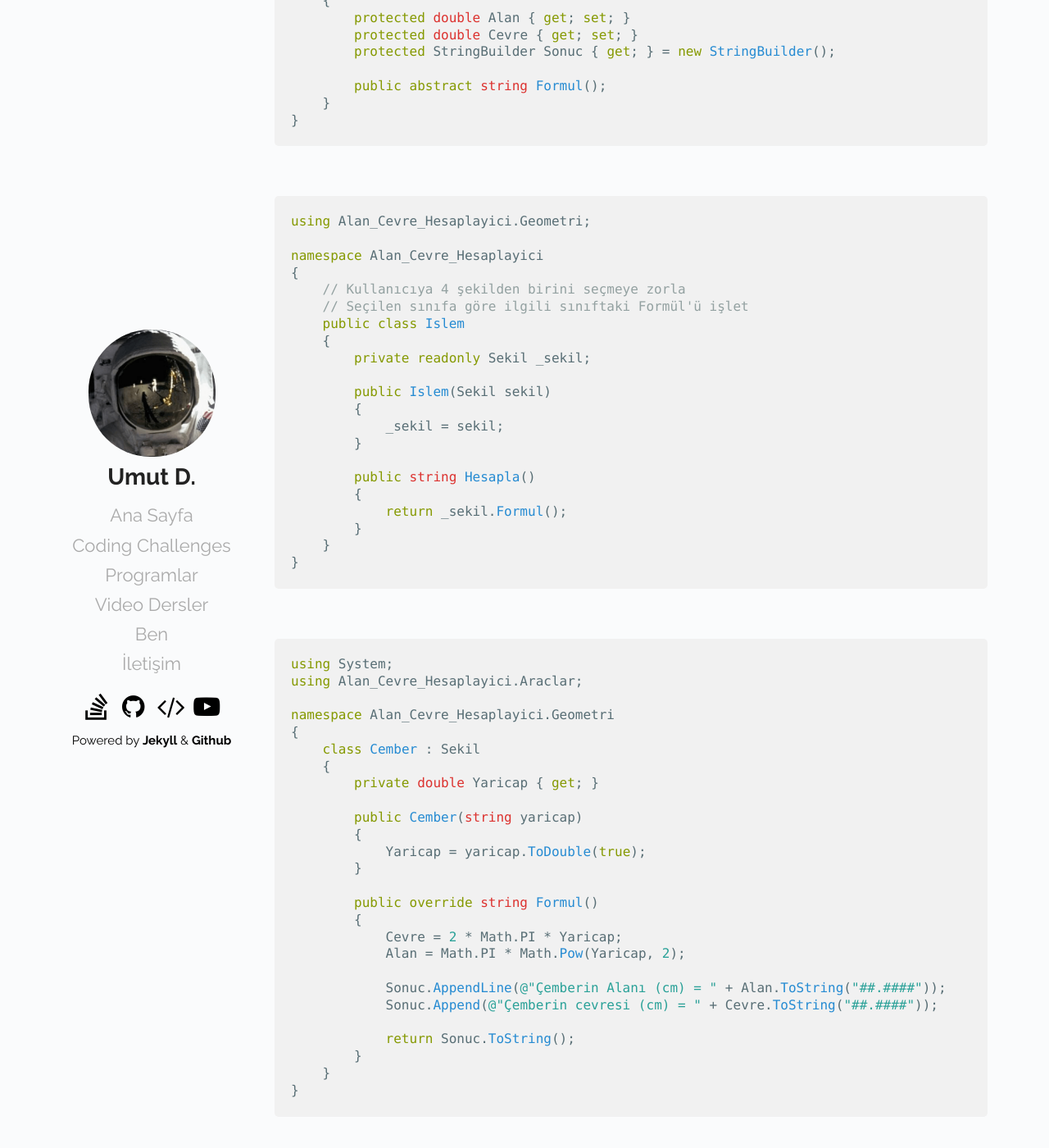
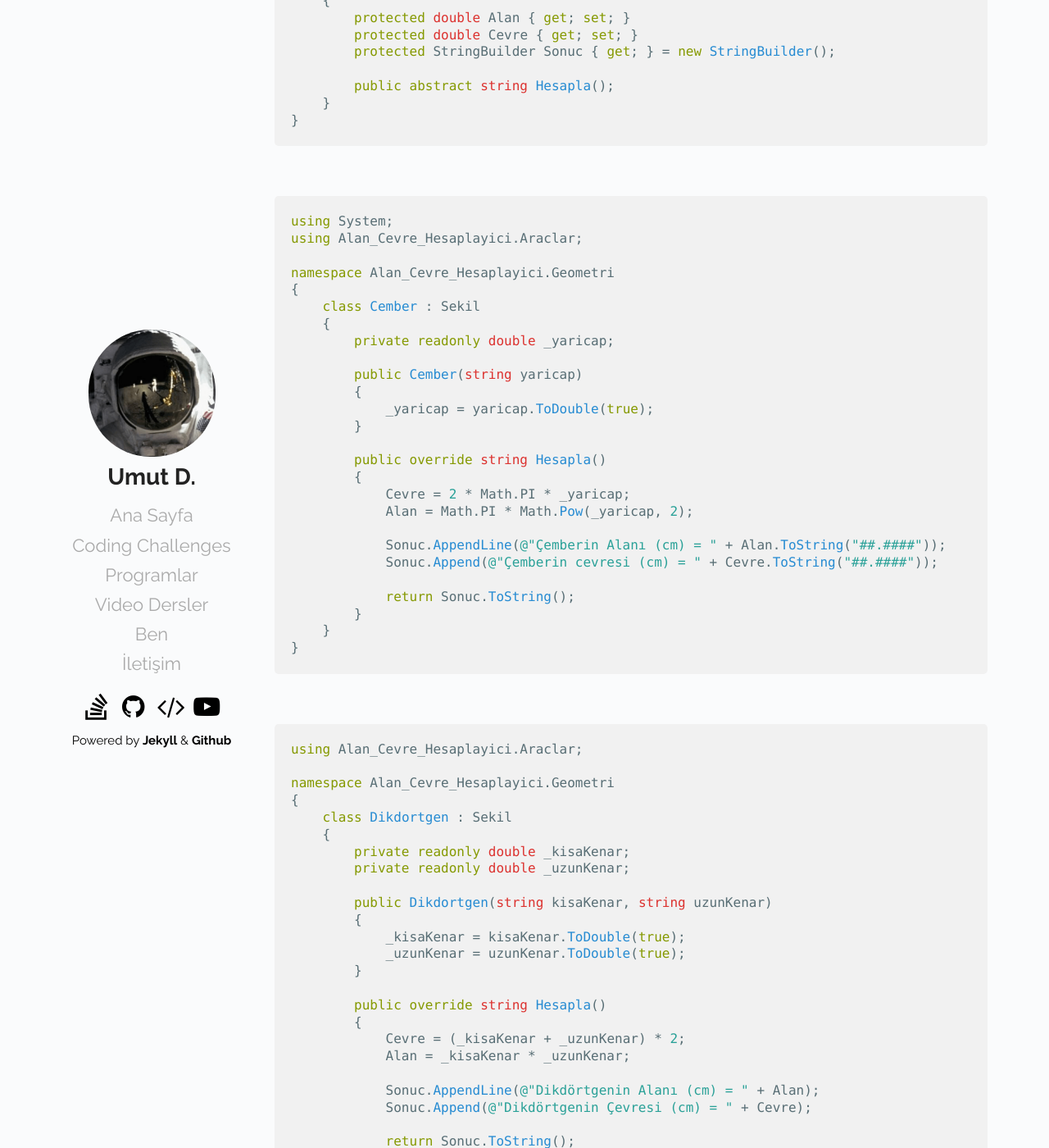
Before and after one commit to Umut-D/umutd.com, a Jekyll site: the page built from _posts/programlar/2019-12-22-alan-cevre-hesaplayici.md, in a window 1280 px wide and 1400 px high, scrolled down 1131 px. Shown: the whole window at 82% size. Built offline with Jekyll 4.4.1, drawn with Linux system fonts in a browser that asks for light colours; some of the changed text lies outside the part shown.

Commit message:
Alan Cevre Hesaplayici guncellendi

````diff
--- a/_posts/programlar/2019-12-15-alan-cevre-hesaplayici.md
+++ b/_posts/programlar/2019-12-22-alan-cevre-hesaplayici.md
@@ -18,7 +18,7 @@ Soyut sınıf (Abstract Class) ve Polymorphism (Çok Biçimlilik) ile alan ve ç
 - Üçgenin alan, kare, dikdörtgen ve çemberin alan ve çevre hesaplarını yapabilme.
 
 {:.tablo-ortali}
-| Alan Çevre Hesaplayıcı<br>![Versiyon](https://img.shields.io/badge/Versiyon-1.08-blueviolet.svg?style=flat) ![Durum](https://img.shields.io/badge/Durum-Çalışıyor-success.svg?style=flat) | Alan Çevre Hesaplayıcı (Proje)<br>![Lisans](https://img.shields.io/badge/Lisans-MIT-blue.svg?style=flat) ![Arşiv](https://img.shields.io/badge/Arşiv-orange.svg?style=flat)|
+| Alan Çevre Hesaplayıcı<br>![Versiyon](https://img.shields.io/badge/Versiyon-1.09-blueviolet.svg?style=flat) ![Durum](https://img.shields.io/badge/Durum-Çalışıyor-success.svg?style=flat) | Alan Çevre Hesaplayıcı (Proje)<br>![Lisans](https://img.shields.io/badge/Lisans-MIT-blue.svg?style=flat) ![Arşiv](https://img.shields.io/badge/Arşiv-orange.svg?style=flat)|
 |----------------------------------------- -|-------------------------------------------|
 | **MD5**: 24c965f0eba398fdaeaa6be54a1b6113 | **MD5**: c0475f138da582f1aae46ba47c1ef1d6 |
 | **Boyut**: 46.3 KB                       | **Boyut**: 421.0 KB                         |
@@ -39,31 +39,7 @@ namespace Alan_Cevre_Hesaplayici.Geometri
         protected double Cevre { get; set; }
         protected StringBuilder Sonuc { get; } = new StringBuilder();
 
-        public abstract string Formul();
-    }
-}
-```
-<br>
-```csharp
-using Alan_Cevre_Hesaplayici.Geometri;
-
-namespace Alan_Cevre_Hesaplayici
-{
-    // Kullanıcıya 4 şekilden birini seçmeye zorla
-    // Seçilen sınıfa göre ilgili sınıftaki Formül'ü işlet
-    public class Islem
-    {
-        private readonly Sekil _sekil;
-
-        public Islem(Sekil sekil)
-        {
-            _sekil = sekil;
-        }
-
-        public string Hesapla()
-        {
-            return _sekil.Formul();
-        }
+        public abstract string Hesapla();
     }
 }
 ```
@@ -76,17 +52,17 @@ namespace Alan_Cevre_Hesaplayici.Geometri
 {
     class Cember : Sekil
     {
-        private double Yaricap { get; }
+        private readonly double _yaricap;
 
         public Cember(string yaricap)
         {
-            Yaricap = yaricap.ToDouble(true);
+            _yaricap = yaricap.ToDouble(true);
         }
 
-        public override string Formul()
+        public override string Hesapla()
         {
-            Cevre = 2 * Math.PI * Yaricap;
-            Alan = Math.PI * Math.Pow(Yaricap, 2);
+            Cevre = 2 * Math.PI * _yaricap;
+            Alan = Math.PI * Math.Pow(_yaricap, 2);
 
             Sonuc.AppendLine(@"Çemberin Alanı (cm) = " + Alan.ToString("##.####"));
             Sonuc.Append(@"Çemberin cevresi (cm) = " + Cevre.ToString("##.####"));
@@ -104,19 +80,19 @@ namespace Alan_Cevre_Hesaplayici.Geometri
 {
     class Dikdortgen : Sekil
     {
-        private double KisaKenar { get; }
-        private double UzunKenar { get; }
+        private readonly double _kisaKenar;
+        private readonly double _uzunKenar;
 
         public Dikdortgen(string kisaKenar, string uzunKenar)
         {
-            KisaKenar = kisaKenar.ToDouble(true);
-            UzunKenar = uzunKenar.ToDouble(true);
+            _kisaKenar = kisaKenar.ToDouble(true);
+            _uzunKenar = uzunKenar.ToDouble(true);
         }
 
-        public override string Formul()
+        public override string Hesapla()
         {
-            Cevre = (KisaKenar + UzunKenar) * 2;
-            Alan = KisaKenar * UzunKenar;
+            Cevre = (_kisaKenar + _uzunKenar) * 2;
+            Alan = _kisaKenar * _uzunKenar;
 
             Sonuc.AppendLine(@"Dikdörtgenin Alanı (cm) = " + Alan);
             Sonuc.Append(@"Dikdörtgenin Çevresi (cm) = " + Cevre);
@@ -135,17 +111,17 @@ namespace Alan_Cevre_Hesaplayici.Geometri
 {
     class Kare : Sekil
     {
-        private double KareKenar { get; }
+        private readonly double _kareKenar;
 
         public Kare(string kareKenar)
         {
-            KareKenar = kareKenar.ToDouble(true);
+            _kareKenar = kareKenar.ToDouble(true);
         }
 
-        public override string Formul()
+        public override string Hesapla()
         {
-            Cevre = KareKenar * 4;
-            Alan = Math.Pow(KareKenar, 2);
+            Cevre = _kareKenar * 4;
+            Alan = Math.Pow(_kareKenar, 2);
 
             Sonuc.AppendLine(@"Karenin Alanı (cm) = " + Alan);
             Sonuc.Append(@"Karenin Çevresi (cm) = " + Cevre);
@@ -163,18 +139,18 @@ namespace Alan_Cevre_Hesaplayici.Geometri
 {
     class Ucgen : Sekil
     {
-        private double Yukseklik { get; }
-        private double UcgenKenar { get; }
+        private readonly double _yukseklik;
+        private readonly double _ucgenKenar;
 
         public Ucgen(string ucgenKenar, string yukseklik)
         {
-            UcgenKenar = ucgenKenar.ToDouble(true);
-            Yukseklik = yukseklik.ToDouble(true);
+            _ucgenKenar = ucgenKenar.ToDouble(true);
+            _yukseklik = yukseklik.ToDouble(true);
         }
 
-        public override string Formul()
+        public override string Hesapla()
         {
-            Alan = UcgenKenar * Yukseklik / 2;
+            Alan = _ucgenKenar * _yukseklik / 2;
 
             Sonuc.Append(@"Üçgenin Alanı (cm) = " + Alan);
 
````
Also changed, not shown: other parts of _posts/programlar/2019-12-22-alan-cevre-hesaplayici.md (+2 -2 lines).
